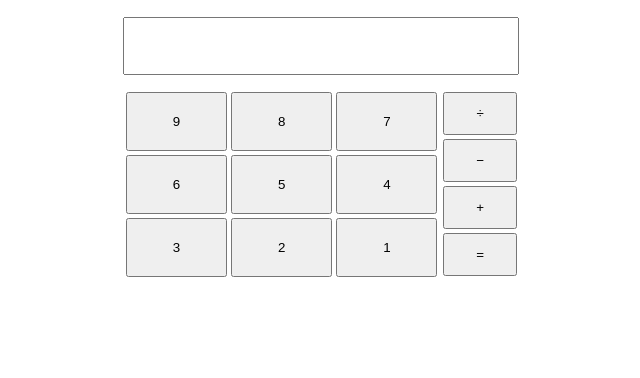
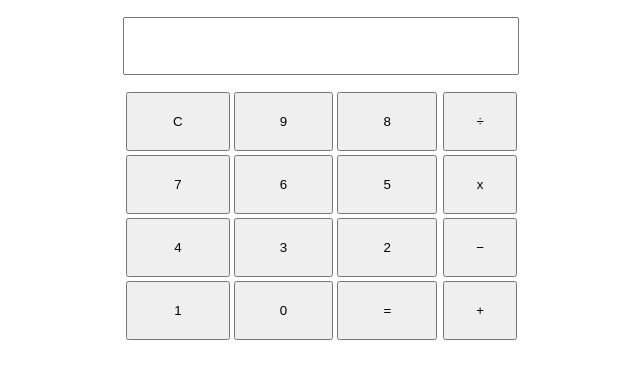
Before and after one commit to IDS-Mandujano/Calculadora, a plain HTML site: page index.html in a window 1280 px wide. Shown: the part 122-500 px from the top of the page, without its empty margins (325-965 px from the left). Drawn offline with Linux system fonts and the light colour scheme.

Commit message:
ADD functios to calculator

```diff
--- a/index.css
+++ b/index.css
@@ -53,5 +53,5 @@
 }
 
 .container-btns .operators tr td input{
-    padding: 12px;
+    padding: 20px;
 }
--- a/index.html
+++ b/index.html
@@ -11,43 +11,48 @@
     <div class="container">
         <h1>Notacion prefija</h1>
         <div class="container-view">
-            <textarea name="" id="view"></textarea>
+            <textarea id="view" readonly></textarea>
         </div>
         <div class="container-btns">
             <table>
                 <tr>
-                    <td><input type="button" value="9"></td>
-                    <td><input type="button" value="8"></td>
-                    <td><input type="button" value="7"></td>
+                    <td><input type="button" value="C" onclick="clearScreen()"></td>
+                    <td><input type="button" value="9" onclick="appendNumber('9')"></td>
+                    <td><input type="button" value="8" onclick="appendNumber('8')"></td>
                 </tr>
                 <tr>
-                    <td><input type="button" value="6"></td>
-                    <td><input type="button" value="5"></td>
-                    <td><input type="button" value="4"></td>
+                    <td><input type="button" value="7" onclick="appendNumber('7')"></td>
+                    <td><input type="button" value="6" onclick="appendNumber('6')"></td>
+                    <td><input type="button" value="5" onclick="appendNumber('5')"></td>
                 </tr>
                 <tr>
-                    <td><input type="button" value="3"></td>
-                    <td><input type="button" value="2"></td>
-                    <td><input type="button" value="1"></td>
+                    <td><input type="button" value="4" onclick="appendNumber('4')"></td>
+                    <td><input type="button" value="3" onclick="appendNumber('3')"></td>
+                    <td><input type="button" value="2" onclick="appendNumber('2')"></td>
+                </tr>
+                <tr>
+                    <td><input type="button" value="1" onclick="appendNumber('1')"></td>
+                    <td><input type="button" value="0" onclick="appendNumber('0')"></td>
+                    <td><input type="button" value="=" onclick="calculate()"></td>
                 </tr>
             </table>
             <table class="operators">
                 <tr>
-                    <td><input type="button" value="÷"></td>
+                    <td><input type="button" value="÷" onclick="appendOperator('/')"></td>
                 </tr>
                 <tr>
-                    <td><input type="button" value="−"></td>
+                    <td><input type="button" value="x" onclick="appendOperator('*')"></td>
                 </tr>
                 <tr>
-                    <td><input type="button" value="+"></td>
+                    <td><input type="button" value="−" onclick="appendOperator('-')"></td>
                 </tr>
                 <tr>
-                    <td><input type="button" value="="></td>
+                    <td><input type="button" value="+" onclick="appendOperator('+')"></td>
                 </tr>
             </table>
         </div>
     </div>
 
-    <script type="module" src="/src/Controllers/index.js"></script>
+    <script  src="/src/Controllers/index.js"></script>
 </body>
 </html>
--- a/src/Controllers/index.js
+++ b/src/Controllers/index.js
@@ -0,0 +1,26 @@
+let expression = '';
+
+function appendNumber(num) {
+    expression += num;
+    document.getElementById('view').value = expression;
+}
+
+function appendOperator(operator) {
+    expression += operator;
+    document.getElementById('view').value = expression;
+}
+
+function calculate() {
+    try {
+        const result = eval(expression);
+        document.getElementById('view').value = result;
+        expression = '';
+    } catch (error) {
+        document.getElementById('view').value = 'Error';
+    }
+}
+
+function clearScreen() {
+    expression = '';
+    document.getElementById('view').value = '';
+}
```
